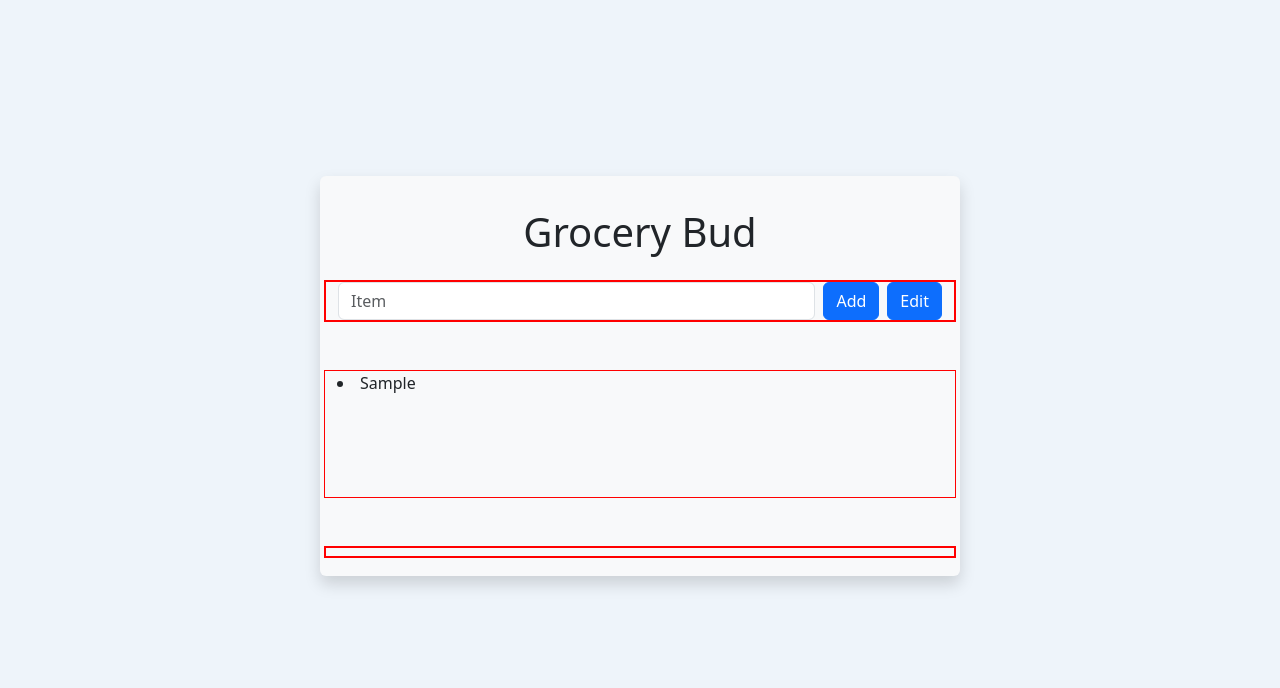
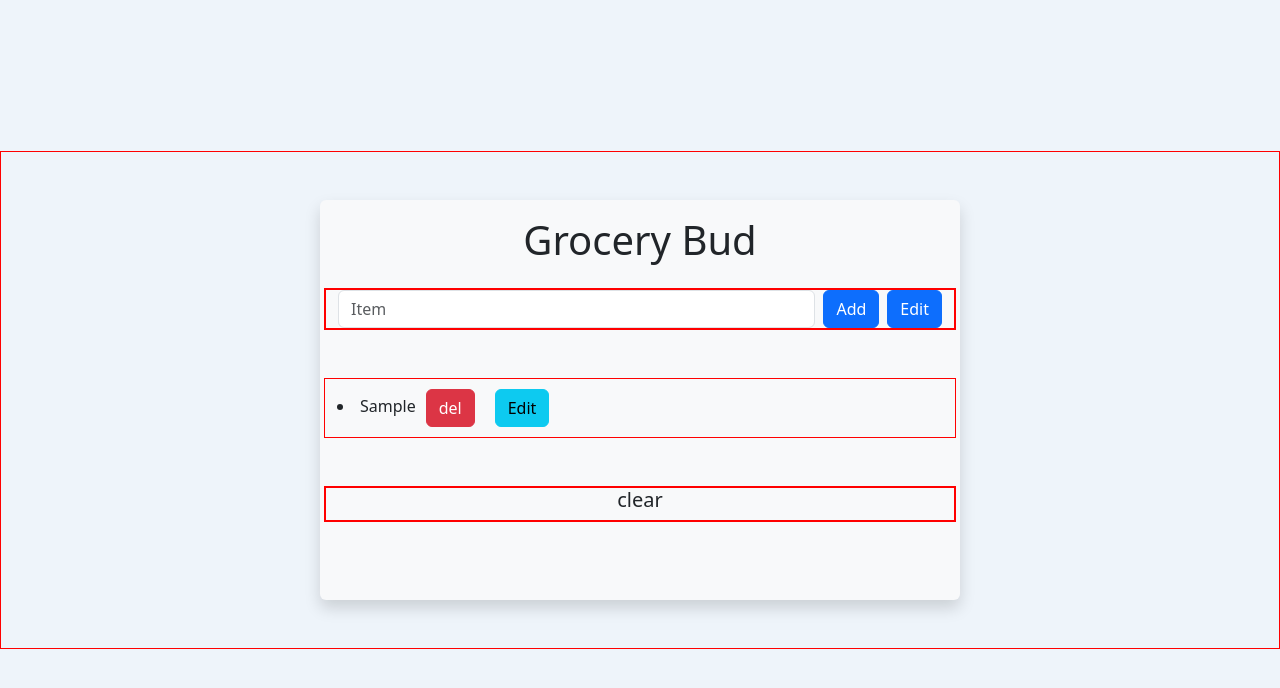
Before and after one commit to samade747/LatestToDOAPP-by-JavaScript-, a plain HTML site: page index.html in a window 1280 px wide. Both pictures are taken after typing "Sample" into the empty fields and a click on the button "Add". Drawn offline with nearby package versions, Linux system fonts and the light colour scheme.

Commit message:
29+46564

```diff
--- a/app.js
+++ b/app.js
@@ -1,4 +1,5 @@
 var getul = document.getElementById('ul');
+var clearallitems = document.getElementById('clearitems')
 
 function additem(){
     var ca = document.getElementById('textinput');
@@ -7,8 +8,33 @@ function additem(){
     li.appendChild(litext)
     getul.appendChild(li)
     ca.value = ''
+    var deletebtn = document.createElement('button');
+    var deletebtntext = document.createTextNode('del');
+    deletebtn.appendChild(deletebtntext);
+    li.appendChild(deletebtn);
+    deletebtn.setAttribute('onclick', 'del(this.parentNode)');
+    var editbtn = document.createElement('button');
+    var editbtntext = document.createTextNode('Edit')
+    editbtn.appendChild(editbtntext);
+    editbtn.setAttribute('onclick', 'editfun(this)')
+    li.appendChild(editbtn)
+    deletebtn.setAttribute( 'class', 'btn btn-danger aaa')
+    deletebtn.setAttribute('onclick', 'del(this)');
+    editbtn.setAttribute('class', 'btn btn-info aaa')
+
+    var clibutton = clearallitems.createElement('Button')
+    var clearallitemstext = createTextNode('clear items')
+    clibutton.appendChild(clearallitemstext);
+    clearallitems.setAttribute('onclick', 'deleteall()')
+
+}
 
 
 
 
+
+
+function deleteall(){
+
+    getul.innerHTML = ''
 }
--- a/index.html
+++ b/index.html
@@ -9,11 +9,11 @@
 
 </head>
 <body>
-
-    <div class="container box shadow p-3 mb-5 bg-body-tertiary rounded" >
+<div class="container-fluid" style="border: 1px solid red;">
+    <div class="container box shadow p-3 mb-5 mt-5 bg-body-tertiary rounded" >
       <div class="row d-flex " >
 
-        <div class="col-12 d-flex align-items-center justify-content-center mt-3" >
+        <div class="col-12 d-flex align-items-center justify-content-center " >
             <h1>Grocery Bud</h1>
         </div>
 
@@ -30,9 +30,9 @@
 
 
 
-        <div class="col-12 mt-5" style="border: 2px solid red;" >
+        <div class="col-12 mt-5 d-flex align-items-center justify-content-center" style="border: 2px solid red;" >
             <h5 id="clearitems">
-
+                clear
             </h5>
         </div>
 
@@ -40,7 +40,7 @@
     </div>
 
 
-
+</div>
 
     <script src="https://cdn.jsdelivr.net/npm/bootstrap@5.3.2/dist/js/bootstrap.bundle.min.js" integrity="sha384-C6RzsynM9kWDrMNeT87bh95OGNyZPhcTNXj1NW7RuBCsyN/o0jlpcV8Qyq46cDfL" crossorigin="anonymous"></script>
     <script src="app.js"></script>
--- a/style.css
+++ b/style.css
@@ -16,9 +16,9 @@ body{
 .ulmain{
     border: 1px solid red;
     width: 40rem;
-    max-height: 10rem;
-    min-height: 8rem;
-    overflow: scroll;
+    /* max-height: 10rem;
+    min-height: 8rem; */
+    /* overflow: scroll; */
 }
 
 .box{
@@ -26,6 +26,16 @@ body{
 
     width: 40rem;
     background-color: rgba(255,255,255,255);
-    height: 25rem;
+    min-height: 25rem;
 
 }
+
+
+.aaac{
+  list-style: none;
+}
+.aaa{
+       margin: 10px;
+       display: inline-block;
+
+}
```
